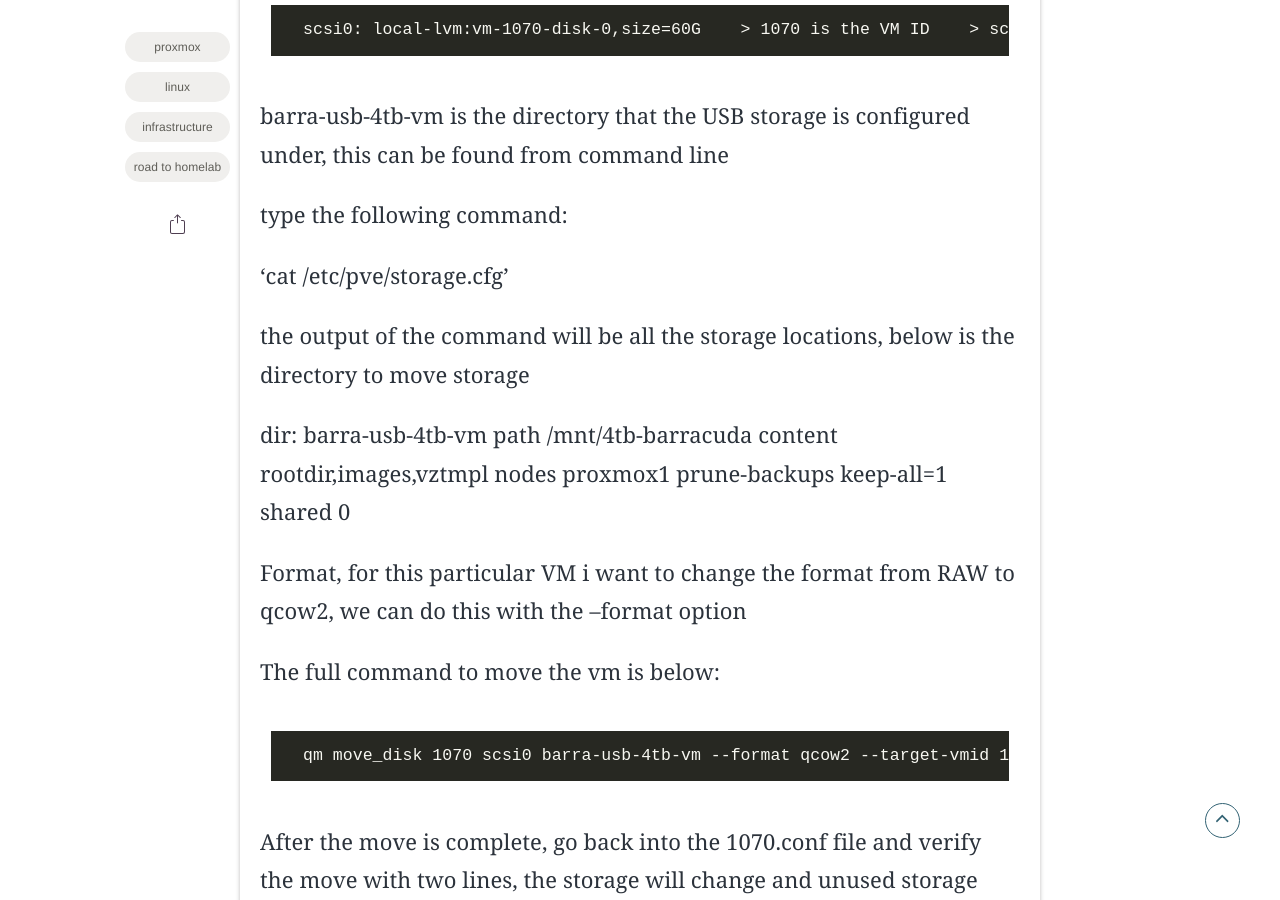
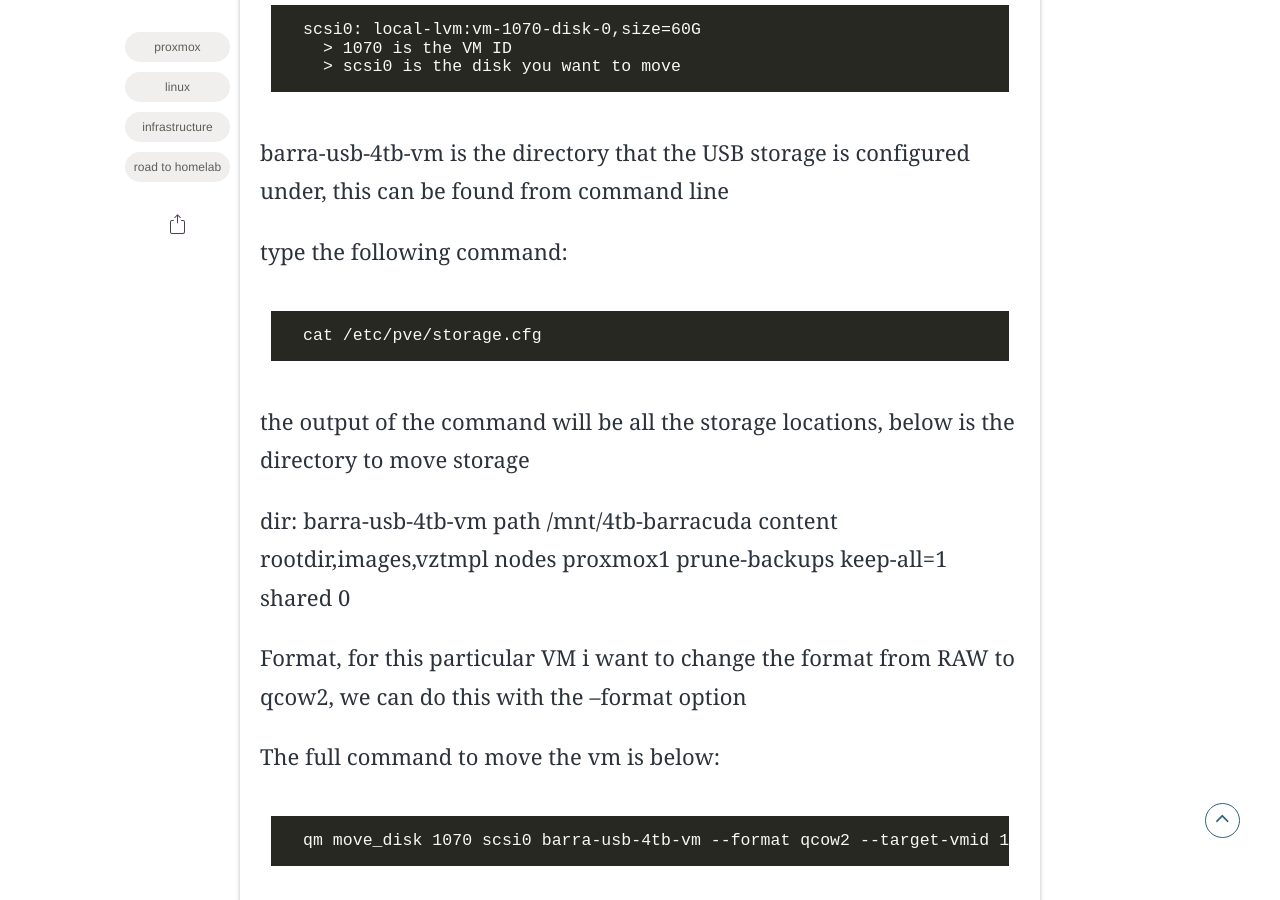
Before and after one commit to scottiepowell/gh-pages-blog.github.io, a Jekyll site: the page built from _posts/2022-06-23-moving-disks-with-qm-command.md.md, in a window 1280 px wide and 900 px high, scrolled down 2375 px. Built offline with Jekyll 4.4.1, drawn with Linux system fonts in a browser that asks for light colours; some web fonts are replaced; comment, search, counter and statistics services are not loaded.

```diff
--- a/_posts/2022-06-23-moving-disks-with-qm-command.md.md
+++ b/_posts/2022-06-23-moving-disks-with-qm-command.md.md
@@ -33,14 +33,14 @@ First thing with moving the storage, let's navigate to the storage loction on th
 Look at the output of CAT on the line for sci0, most of the information needed is on that line
 
     scsi0: local-lvm:vm-1070-disk-0,size=60G
-   > 1070 is the VM ID
-   > scsi0 is the disk you want to move
+      > 1070 is the VM ID
+      > scsi0 is the disk you want to move
 
 barra-usb-4tb-vm is the directory that the USB storage is configured under, this can be found from command line
 
 type the following command:
 
-'cat /etc/pve/storage.cfg'
+    cat /etc/pve/storage.cfg
 
 the output of the command will be all the storage locations, below is the directory to move storage
 
```
